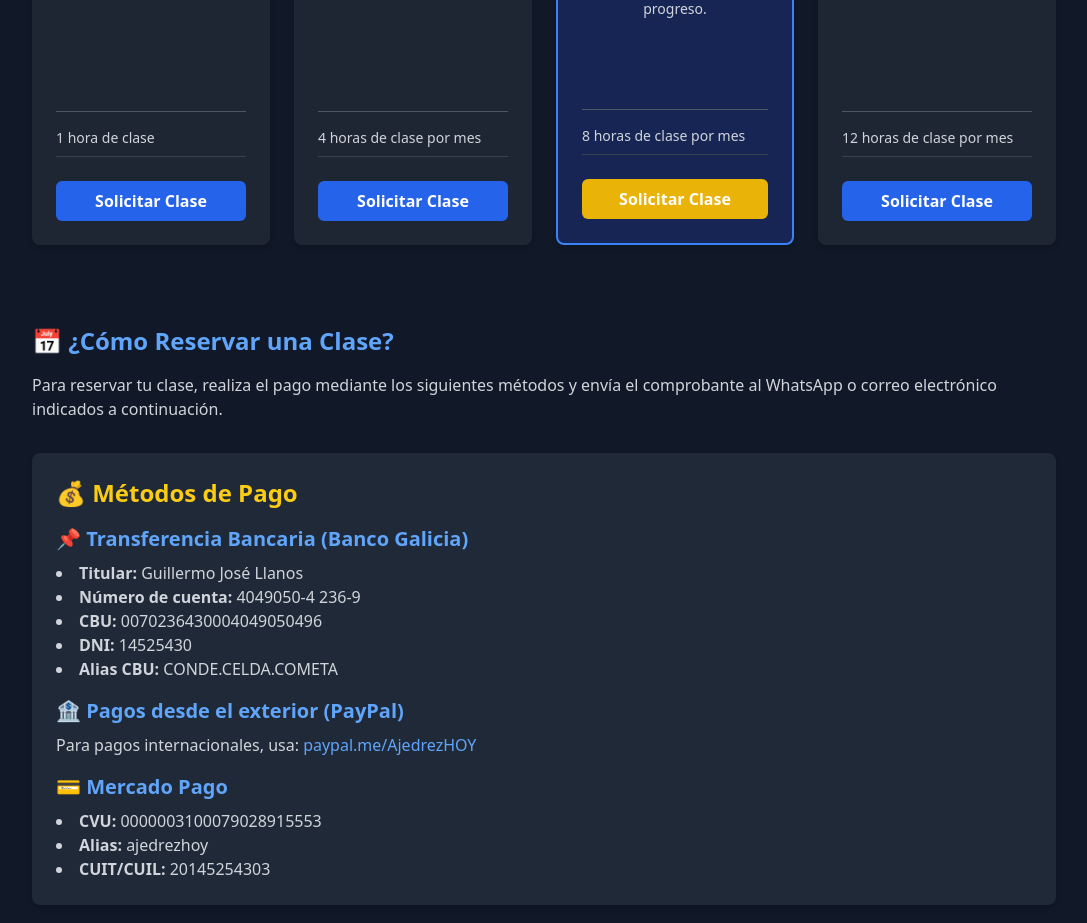
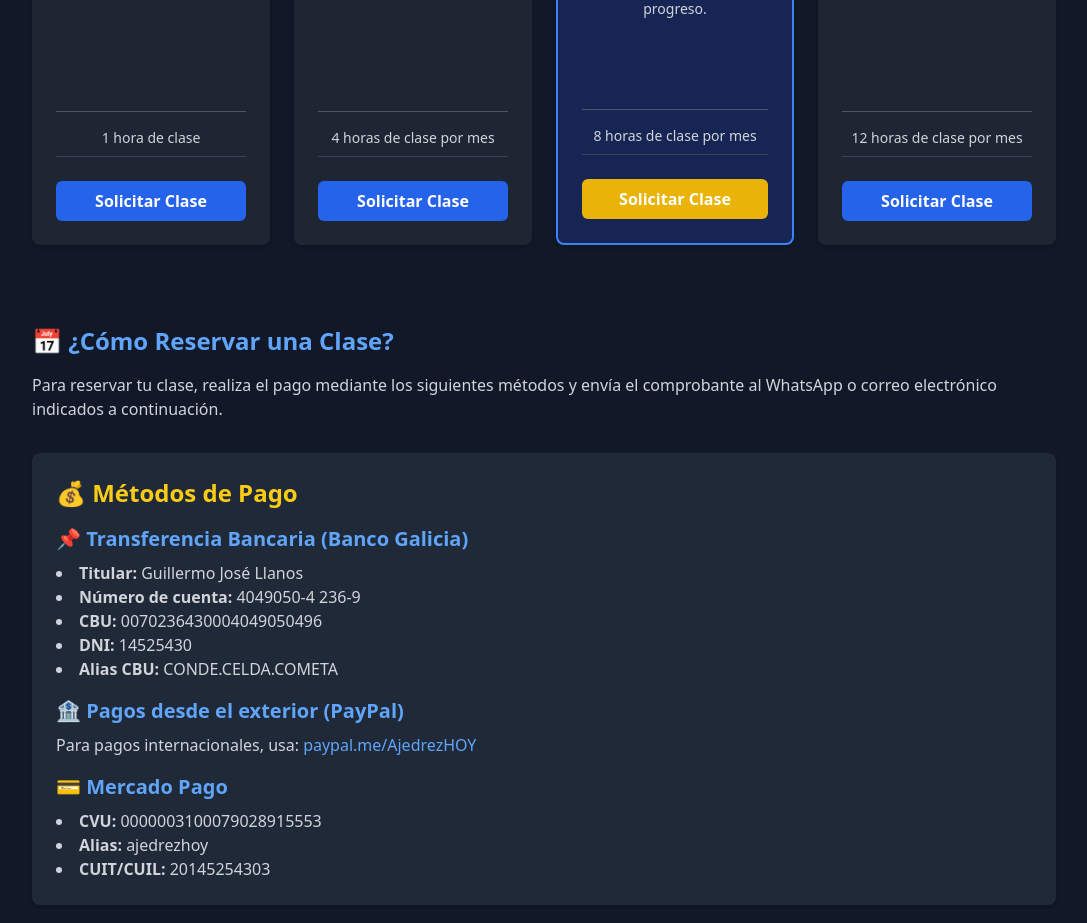
Before and after one commit to ilandaniele/ajedrez-hoy, a React (Create React App) app: page /courses/clases-personalizadas in a window 1280 px wide. Shown: the part 887-1810 px from the top of the page, without its empty margins (96-1183 px from the left). Built offline with nearby package versions, Linux system fonts and the light colour scheme.

Commit message:
modifying class hours

```diff
--- a/src/pages/courses/Clases.js
+++ b/src/pages/courses/Clases.js
@@ -125,7 +125,7 @@ const ClasesPersonalizadas = () => {
                 <p className="text-gray-300 text-sm mb-4">{plan.description}</p>
                 <div className="flex-grow"></div>
                 <div className="border-t border-gray-600 my-4"></div>
-                <ul className="text-left text-sm text-gray-300 space-y-2 mb-6">
+                <ul className="text-center text-sm text-gray-300 space-y-2 mb-6">
                   {plan.features.map((feat, i) => (
                     <li key={i} className="border-b border-gray-700 pb-2">{feat}</li>
                   ))}
```
